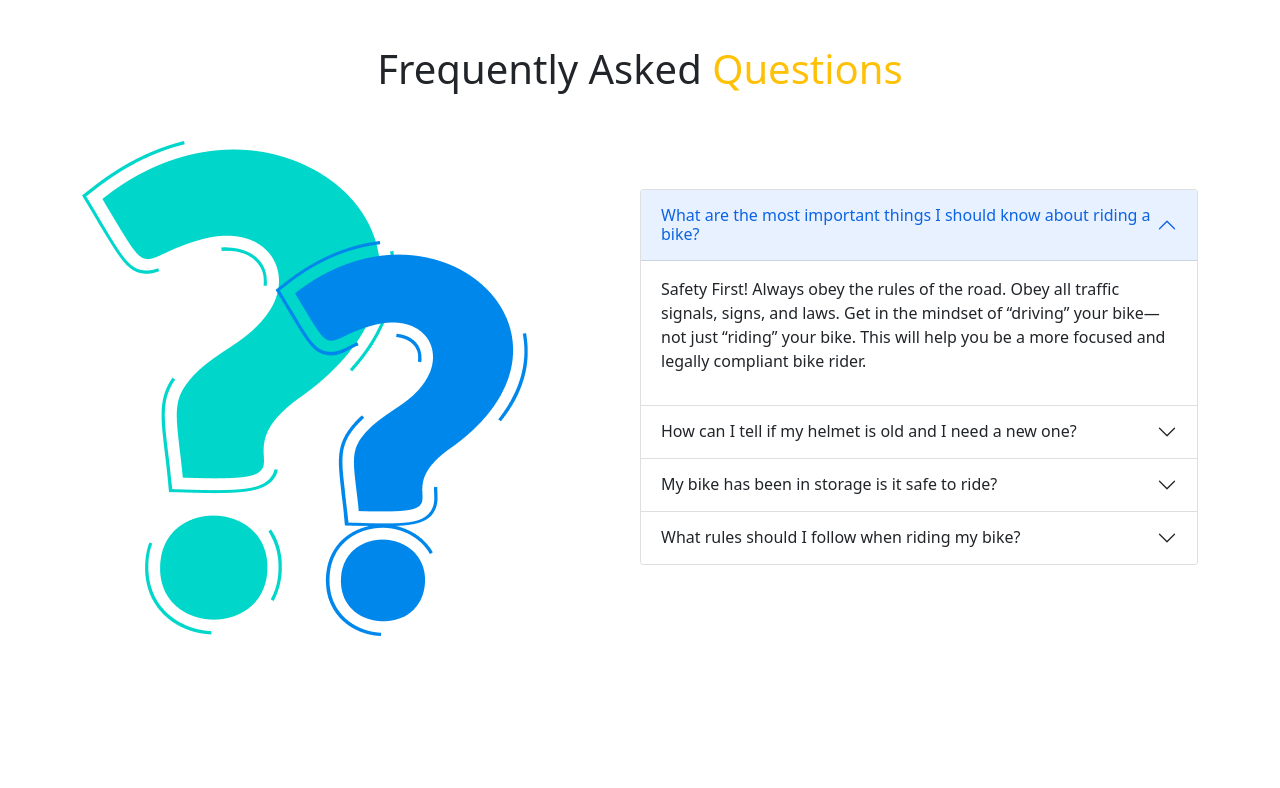
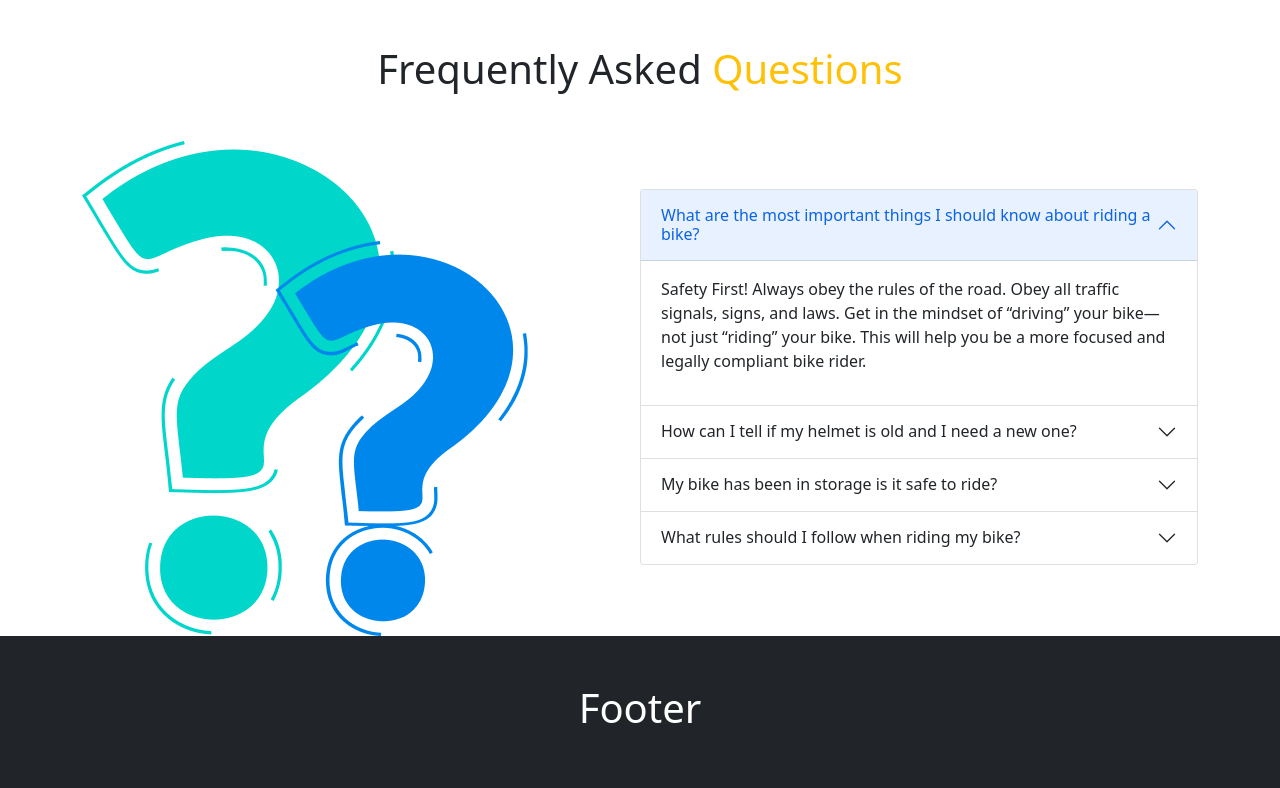
Before and after one commit to ismailmozumdar7/biker-zone, a plain HTML site: page baik-zone.html in a window 1280 px wide. Shown: the part 2178-2966 px from the top of the page. Before the commit the page ends 2814 px from the top, so only its background shows below. Drawn offline with nearby package versions, Linux system fonts and the light colour scheme.

Commit message:
biker-zone Footer add

```diff
--- a/baik-zone.html
+++ b/baik-zone.html
@@ -43,7 +43,7 @@
       </div>
     </nav>
 
-    <!-- slider -->
+    <!-- slider section -->
     <div id="carouselExampleControls" class="carousel slide p-5 bg-opacity-25 bg-danger rounded"
       data-bs-ride="carousel">
       <div class="carousel-inner">
@@ -329,8 +329,10 @@
 
     </section>
   </main>
-  <footer class="bg-dark">
-
+  <footer class="bg-dark text-white">
+<div class="container-lg p-5">
+  <h1 class="text-center ">Footer</h1>
+</div>
   </footer>
   <!-- Optional JavaScript; choose one of the two! -->
 
```
